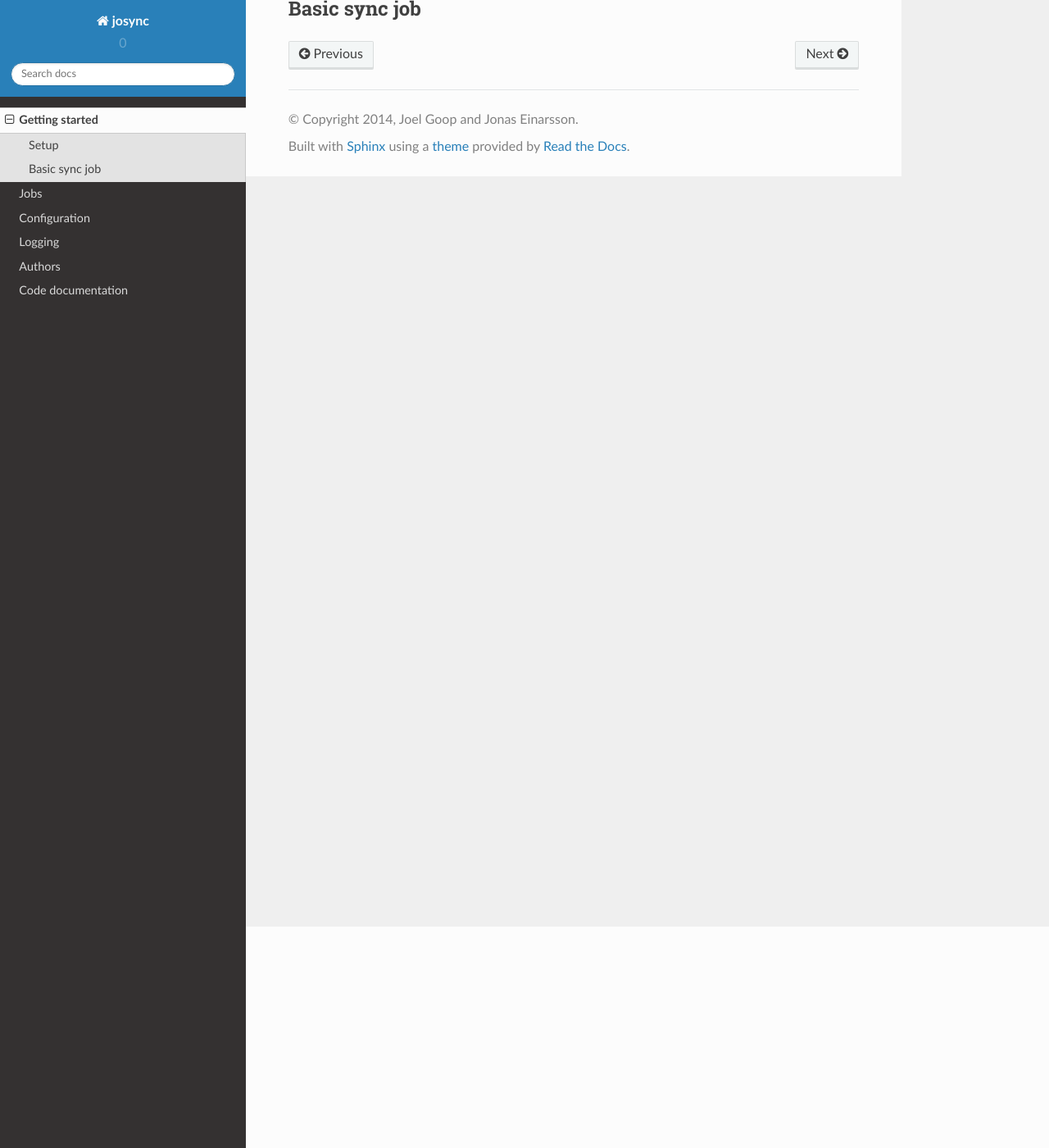
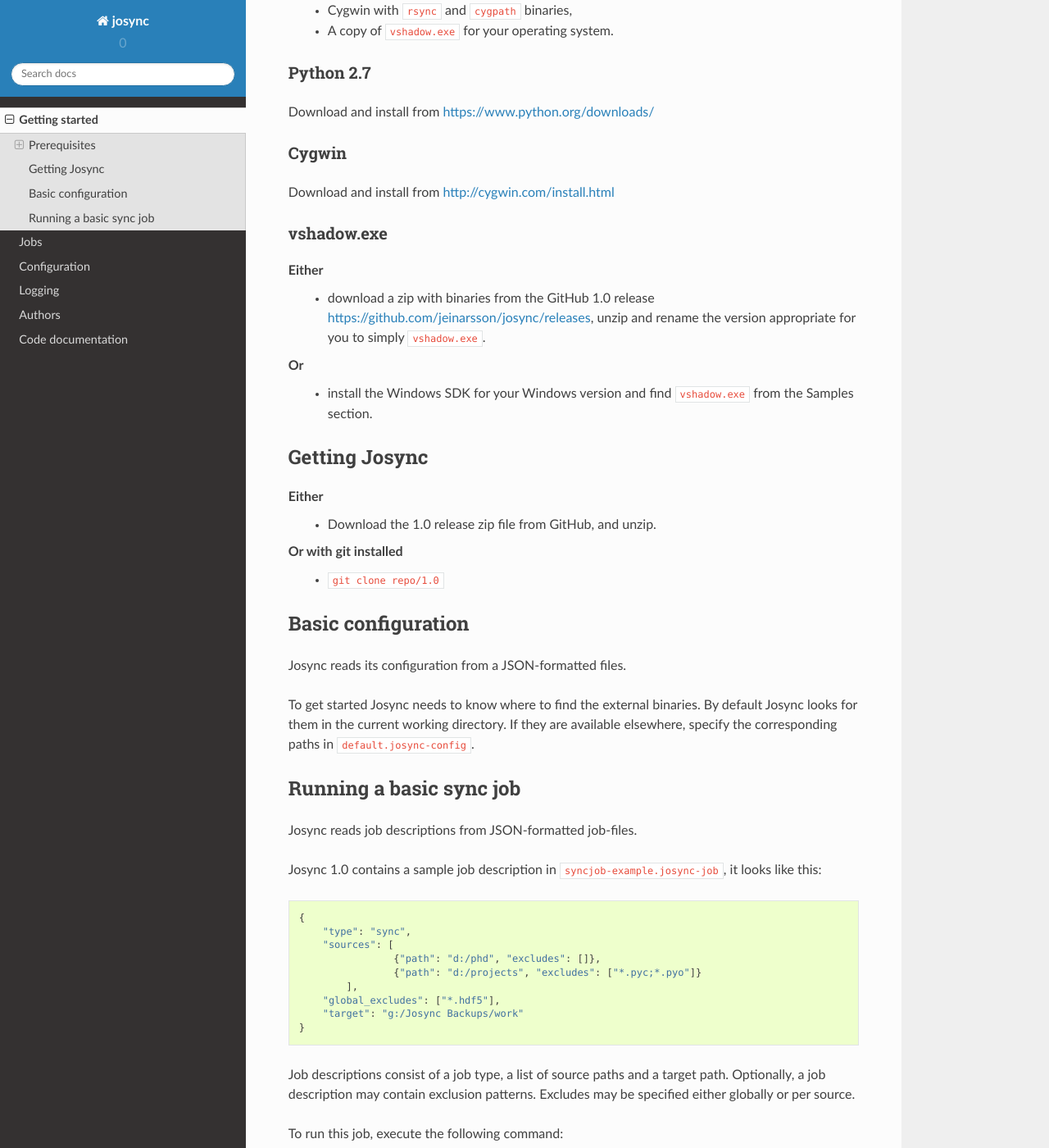
Before and after one commit to jeinarsson/josync, a Sphinx documentation site: the page built from docs/getting_started.rst, in a window 1280 px wide and 1400 px high, scrolled down 270 px. Shown: the whole window at 82% size. Built offline with Sphinx 7.4.7 and the Read the Docs theme 2.0.0, drawn with Linux system fonts in a browser that asks for light colours; some of the changed text lies outside the part shown.

Commit message:
made user.josync-config optional, started on Getting Started section of docs, changed default settings to look in current dir, updated syncjob-example.josync-job to have multiple sources.

```diff
--- a/docs/getting_started.rst
+++ b/docs/getting_started.rst
@@ -3,10 +3,68 @@ Getting started
 ***************
 
 
-Setup
-=====
+Prerequisites
+=============
 
-Paths, basic configuration
+Running Josync 1.x requires, in addition to Josync itself,
+	* Python 2.7,
+	* Cygwin with ``rsync`` and ``cygpath`` binaries,
+	* A copy of ``vshadow.exe`` for your operating system.
 
-Basic sync job
+
+Python 2.7
+----------
+Download and install from https://www.python.org/downloads/
+
+Cygwin
+------
+Download and install from http://cygwin.com/install.html
+
+vshadow.exe
+-----------
+Either
+	* download a zip with binaries from the GitHub 1.0 release https://github.com/jeinarsson/josync/releases, unzip and rename the version appropriate for you to simply ``vshadow.exe``.
+Or
+	* install the Windows SDK for your Windows version and find ``vshadow.exe`` from the Samples section.
+
+
+Getting Josync
 ==============
+
+Either
+	* Download the 1.0 release zip file from GitHub, and unzip.
+Or with git installed
+	* ``git clone repo/1.0``
+
+Basic configuration
+===================
+
+Josync reads its configuration from a JSON-formatted files.
+
+To get started Josync needs to know where to find the external binaries. By default Josync looks for them in the current working directory. If they are available elsewhere, specify the corresponding paths in ``default.josync-config``.
+
+Running a basic sync job
+========================
+
+Josync reads job descriptions from JSON-formatted job-files.
+
+Josync 1.0 contains a sample job description in ``syncjob-example.josync-job``, it looks like this::
+
+	{
+	    "type": "sync",
+	    "sources": [
+	    		{"path": "d:/phd", "excludes": []},
+	    		{"path": "d:/projects", "excludes": ["*.pyc;*.pyo"]}
+	    	],
+	    "global_excludes": ["*.hdf5"],
+	    "target": "g:/Josync Backups/work"
+	}
+
+
+Job descriptions consist of a job type, a list of source paths and a target path. Optionally, a job description may contain exclusion patterns. Excludes may be specified either globally or per source.
+
+To run this job, execute the following command::
+
+	python josync.py syncjob-example
+
+The file extension ``.josync-job`` may optionally be left out.
--- a/utils.py
+++ b/utils.py
@@ -46,6 +46,10 @@ def update_config(config_file):
     :param config_file: Path to JSON config file.
     :type config_file: str
     """
+    if not os.path.isfile(config_file):
+        logger.warning("Config file {} not found (ignoring).".format(config_file))
+        return
+
     logger.debug("Reading from json config {}.".format(config_file))
     with open(config_file) as f:
         config_in = json.loads(f.read())
```
Also changed, not shown: 2 other files.
